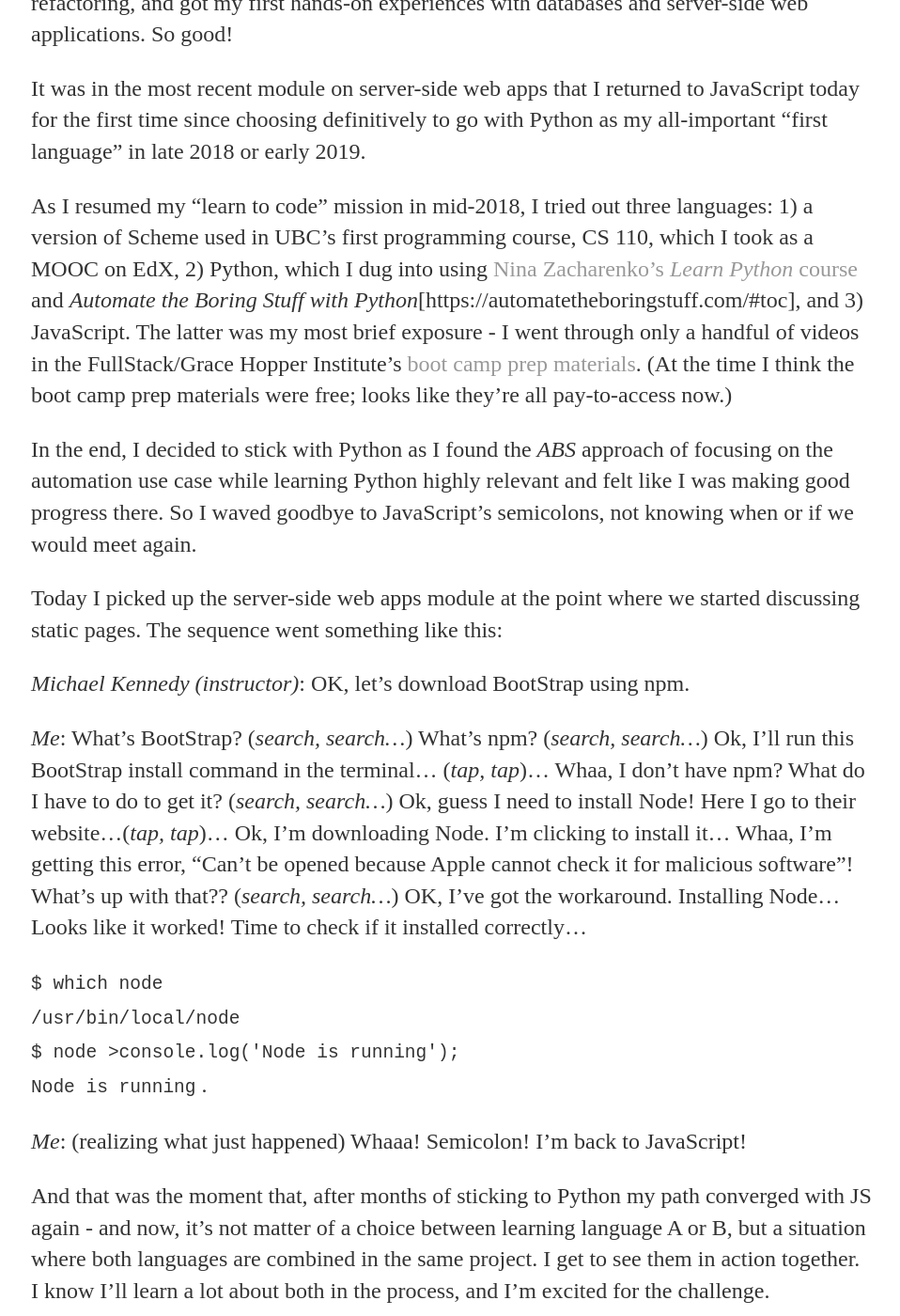
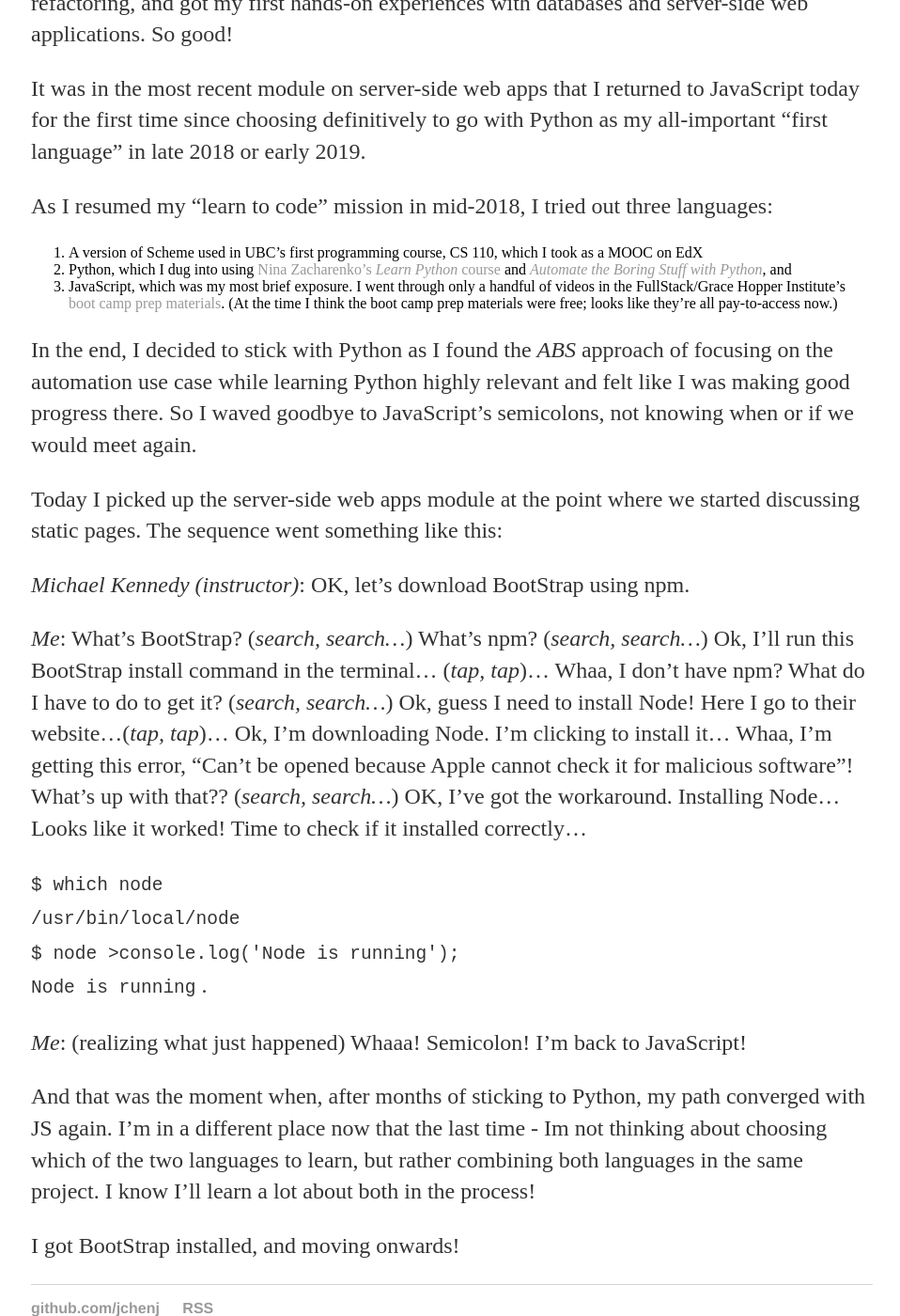
Before and after one commit to jchenj/jchenj.github.io, a Jekyll site: the page built from _posts/2020-01-31-hello-again-javascript.md, in a window 1280 px wide and 1400 px high, scrolled down 753 px. Shown: the whole window at 94% size, without its empty margins (159-1117 px from the left). Built offline with Jekyll 4.4.1, drawn with Linux system fonts in a browser that asks for light colours.

Commit message:
revisions to 1-31 post

```diff
--- a/_posts/2020-01-31-hello-again-javascript.md
+++ b/_posts/2020-01-31-hello-again-javascript.md
@@ -12,7 +12,11 @@
 
 It was in the most recent module on server-side web apps that I returned to JavaScript today for the first time since choosing definitively to go with Python as my all-important "first language" in late 2018 or early 2019.
 
-As I resumed my "learn to code" mission in mid-2018, I tried out three languages: 1) a version of Scheme used in UBC's first programming course, CS 110, which I took as a MOOC on EdX, 2) Python, which I  dug into using [Nina Zacharenko's *Learn Python* course](https://www.learnpython.dev/01-introduction/) and *Automate the Boring Stuff with Python*[https://automatetheboringstuff.com/#toc], and 3) JavaScript. The latter was my most brief exposure - I went through only a handful of videos in the FullStack/Grace Hopper Institute's [boot camp prep materials](https://www.fullstackacademy.com/bootcamp-prep). (At the time I think the boot camp prep materials were free; looks like they're all pay-to-access now.)
+As I resumed my "learn to code" mission in mid-2018, I tried out three languages:
+
+1. A version of Scheme used in UBC's first programming course, CS 110, which I took as a MOOC on EdX
+2. Python, which I  dug into using [Nina Zacharenko's *Learn Python* course](https://www.learnpython.dev/01-introduction/) and [*Automate the Boring Stuff with Python*](https://automatetheboringstuff.com/#toc), and
+3. JavaScript, which was my most brief exposure. I went through only a handful of videos in the FullStack/Grace Hopper Institute's [boot camp prep materials](https://www.fullstackacademy.com/bootcamp-prep). (At the time I think the boot camp prep materials were free; looks like they're all pay-to-access now.)
 
 In the end, I decided to stick with Python as I found the *ABS* approach of focusing on the automation use case while learning Python highly relevant and felt like I was making good progress there. So I waved goodbye to JavaScript's semicolons, not knowing when or if we would meet again.
 
@@ -30,6 +34,6 @@
 
 *Me*: (realizing what just happened) Whaaa! Semicolon! I'm back to JavaScript!
 
-And that was the moment that, after months of sticking to Python my path converged with JS again - and now, it's not matter of a choice between learning language A or B, but a situation where both languages are combined in the same project. I get to see them in action together. I know I'll learn a lot about both in the process, and I'm excited for the challenge.
+And that was the moment when, after months of sticking to Python, my path converged with JS again. I'm in a different place now that the last time - Im not thinking about choosing which of the two languages to learn, but rather combining both languages in the same project. I know I'll learn a lot about both in the process!
 
 I got BootStrap installed, and moving onwards!
```
